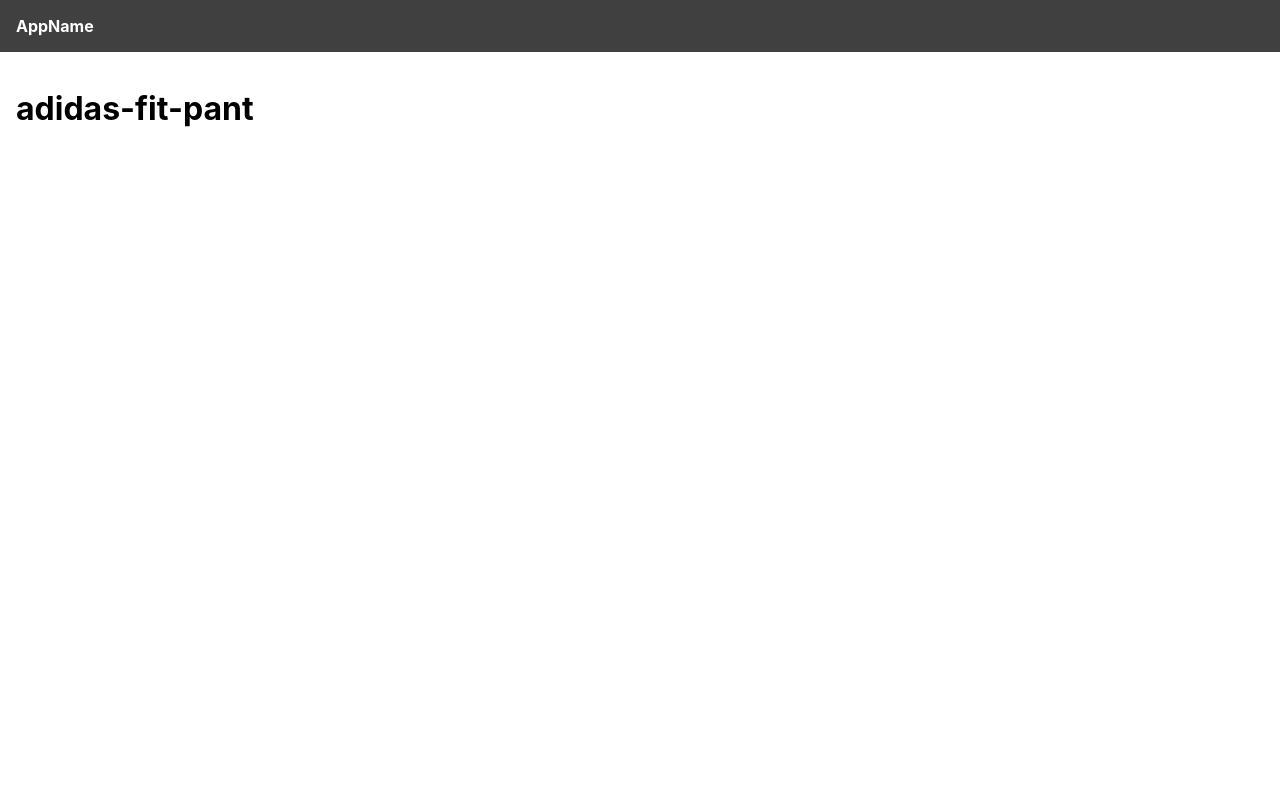
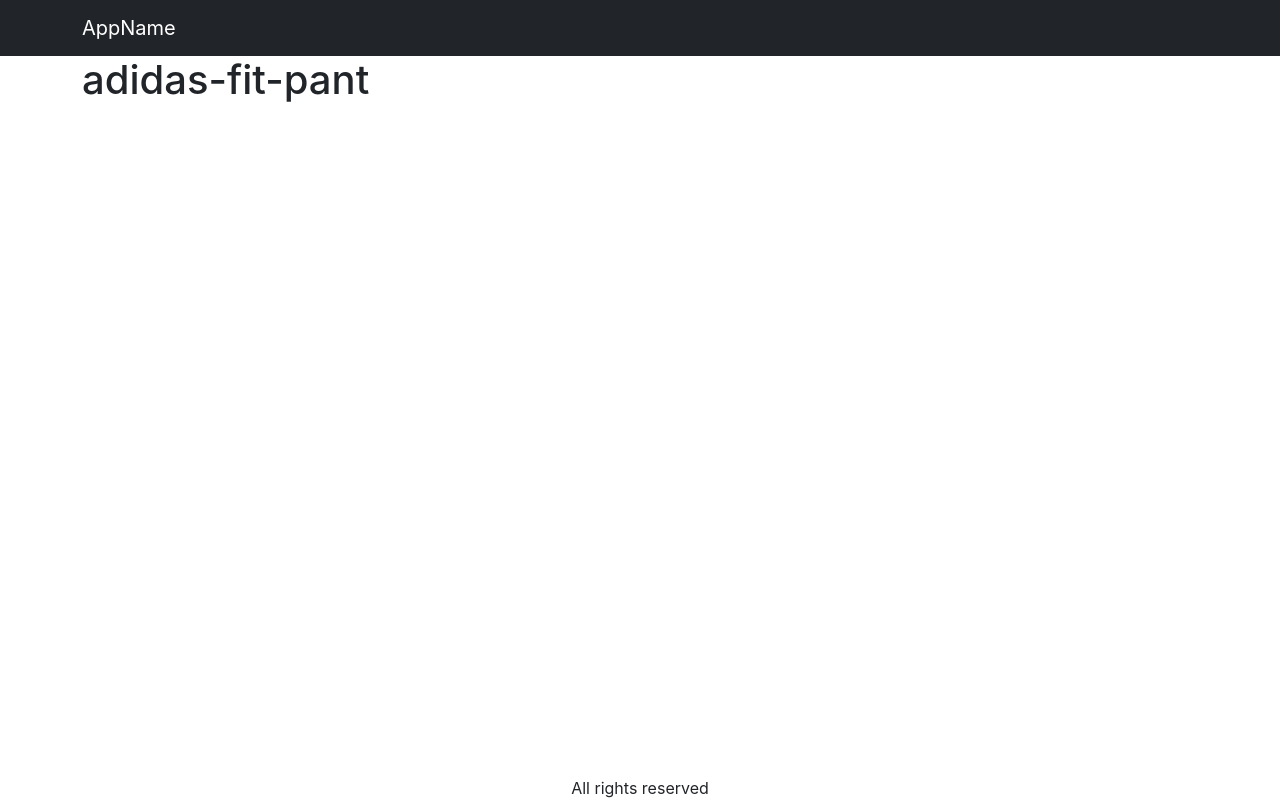
Before and after one commit to pusit-hanp/ECommerce-Tutorial, a React (Create React App) app in the folder frontend/: page /product/adidas-fit-pant in a window 1280 px wide. Built offline with nearby package versions, Linux system fonts and the light colour scheme.

Commit message:
10-Use-Bootstrap

```diff
--- a/frontend/package.json
+++ b/frontend/package.json
@@ -8,8 +8,11 @@
     "@testing-library/react": "^13.4.0",
     "@testing-library/user-event": "^13.5.0",
     "axios": "^1.4.0",
+    "bootstrap": "^5.2.3",
     "react": "^18.2.0",
+    "react-bootstrap": "^2.7.4",
     "react-dom": "^18.2.0",
+    "react-router-bootstrap": "^0.26.2",
     "react-router-dom": "^6.11.2",
     "react-scripts": "5.0.1",
     "use-reducer-logger": "^1.0.2",
--- a/frontend/src/App.js
+++ b/frontend/src/App.js
@@ -1,19 +1,34 @@
-import { BrowserRouter, Link, Route, Routes } from 'react-router-dom';
+import { BrowserRouter, Route, Routes } from 'react-router-dom';
 import HomeScreen from './screens/HomeScreen';
 import ProductScreen from './screens/ProductScreen';
+import Navbar from 'react-bootstrap/Navbar';
+import Container from 'react-bootstrap/Container';
+import { LinkContainer } from 'react-router-bootstrap';
+
 function App() {
   return (
     <BrowserRouter>
-      <div className="App">
+      <div className="d-flex flex-column site-container">
         <header className="App-header">
-          <Link to="/">AppName</Link>
+          <Navbar bg="dark" variant="dark">
+            <Container>
+              <LinkContainer to="/">
+                <Navbar.Brand>AppName</Navbar.Brand>
+              </LinkContainer>
+            </Container>
+          </Navbar>
         </header>
         <main>
-          <Routes>
-            <Route path="/" element={<HomeScreen />}></Route>
-            <Route path="/product/:slug" element={<ProductScreen />} />
-          </Routes>
+          <Container>
+            <Routes>
+              <Route path="/" element={<HomeScreen />}></Route>
+              <Route path="/product/:slug" element={<ProductScreen />} />
+            </Routes>
+          </Container>
         </main>
+        <footer>
+          <div className="text-center">All rights reserved</div>
+        </footer>
       </div>
     </BrowserRouter>
   );
--- a/frontend/src/index.css
+++ b/frontend/src/index.css
@@ -6,18 +6,11 @@
   -webkit-font-smoothing: antialiased;
   -moz-osx-font-smoothing: grayscale;
 }
-
-header {
-  background-color: #404040;
-  padding: 1rem;
-}
-header a {
-  color: #ffffff;
-  font-weight: bold;
-  text-decoration: none;
+.site-container {
+  min-height: 100vh;
 }
 main {
-  padding: 1rem;
+  flex: 1;
 }
 .products {
   display: flex;
--- a/frontend/src/index.js
+++ b/frontend/src/index.js
@@ -1,5 +1,6 @@
 import React from 'react';
 import ReactDOM from 'react-dom/client';
+import 'bootstrap/dist/css/bootstrap.min.css';
 import './index.css';
 import App from './App';
 import reportWebVitals from './reportWebVitals';
```
Also changed, not shown: 1 other file (tests, documents, lock files or other folders).
